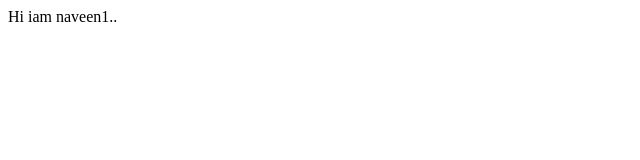
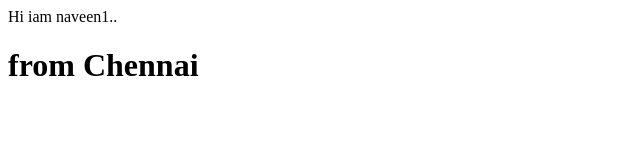
Before and after one commit to PSNaveen1511/Day1, a plain HTML site: page index.html in a window 1280 px wide. Shown: the whole page, without its empty margins (0-640 px from the left). Drawn offline with Linux system fonts and the light colour scheme.

Commit message:
Update index.html

```diff
--- a/index.html
+++ b/index.html
@@ -8,5 +8,6 @@
 </head>
 <body>
     <div>Hi iam naveen1..</div>
+    <h1>from Chennai</h1>
 </body>
 </html>
```
